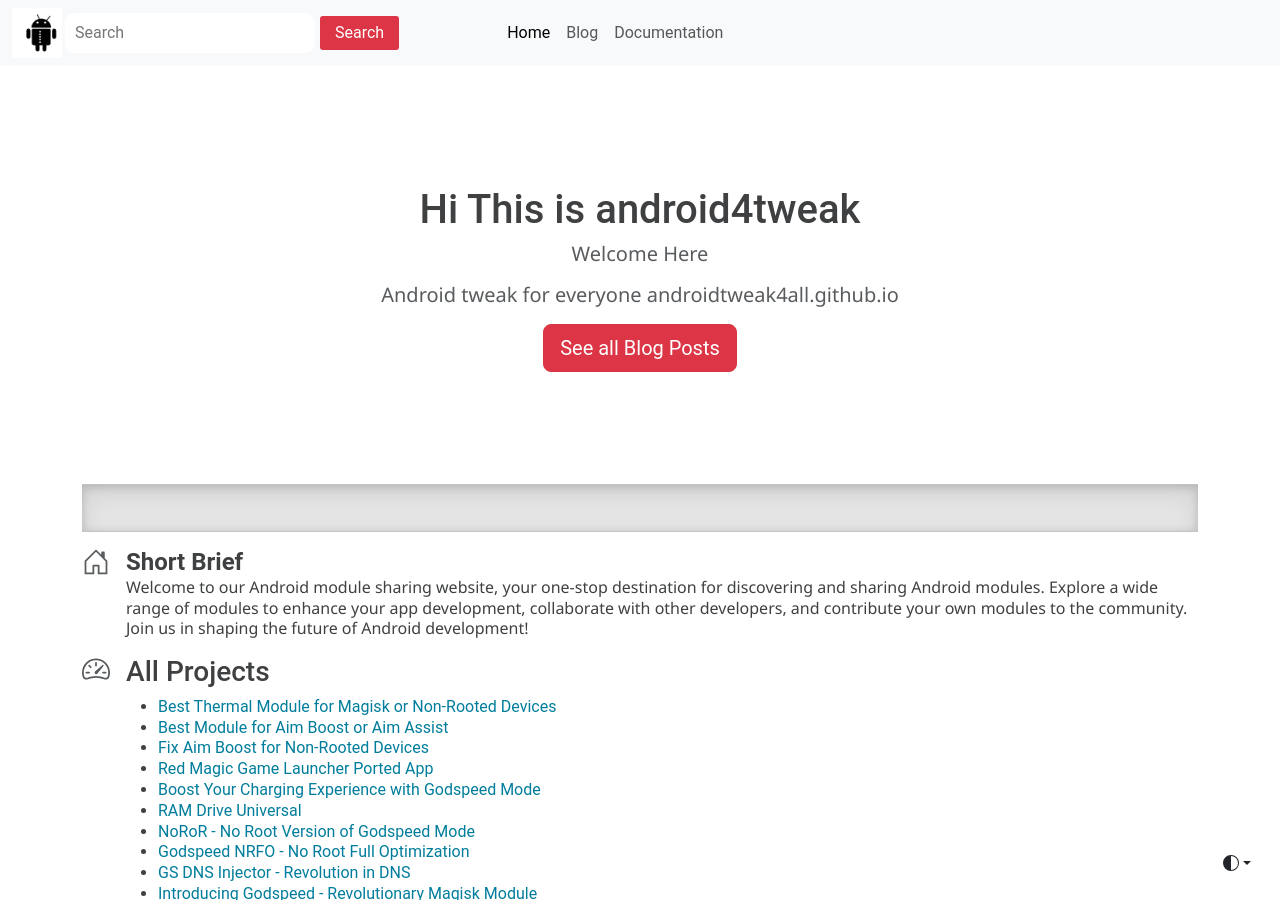
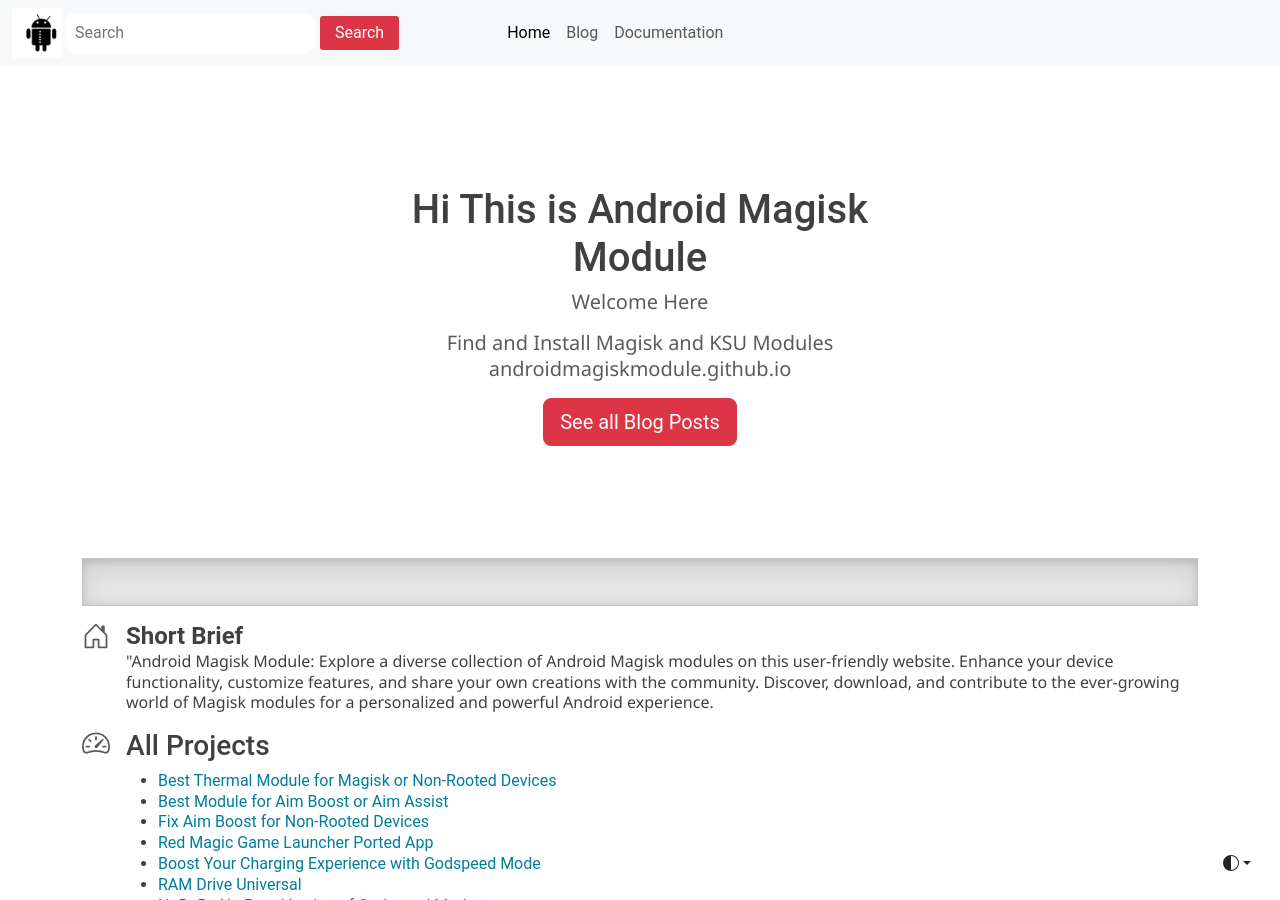
Before and after one commit to androidmagiskmodule/androidmagiskmodule.github.io, a Jekyll site: the page built from index.html, in a window 1280 px wide and 900 px high. Built offline with Jekyll 4.4.1, drawn with Linux system fonts in a browser that asks for light colours; some web fonts are replaced.

Commit message:
Update index.html

```diff
--- a/index.html
+++ b/index.html
@@ -129,14 +129,14 @@ tagline: Bio
 <section class="py-5 text-center container">
     <div class="row py-lg-5">
       <div class="col-lg-6 col-md-8 mx-auto">
-           <h1 class="home_h1">Hi This is android4tweak </h1>
+           <h1 class="home_h1">Hi This is Android Magisk Module</h1>
   <h3>
    <p class="lead text-muted">  Welcome Here
 
 
  </p>
    </h3>
-        <p class="lead text-muted">Android tweak for everyone androidtweak4all.github.io </p>
+        <p class="lead text-muted"> Find and Install Magisk and KSU Modules androidmagiskmodule.github.io </p>
         <a class="btn btn-lg btn-danger" href="/blog.html" role="button">See all Blog Posts</a>
 
       </div>
@@ -155,9 +155,9 @@ tagline: Bio
         <div>
           <h3 class="fw-bold mb-0 fs-4">Short Brief</h3>
           <p>
-            Welcome to our Android module sharing website, your one-stop destination for discovering and sharing Android modules.
-            Explore a wide range of modules to enhance your app development, collaborate with other developers, and contribute your own modules to the community.
-            Join us in shaping the future of Android development!
+            "Android Magisk Module: Explore a diverse collection of Android Magisk modules on this user-friendly website.
+            Enhance your device functionality, customize features, and share your own creations with the community.
+            Discover, download, and contribute to the ever-growing world of Magisk modules for a personalized and powerful Android experience.
           </p>
         </div>
       </div>
```
